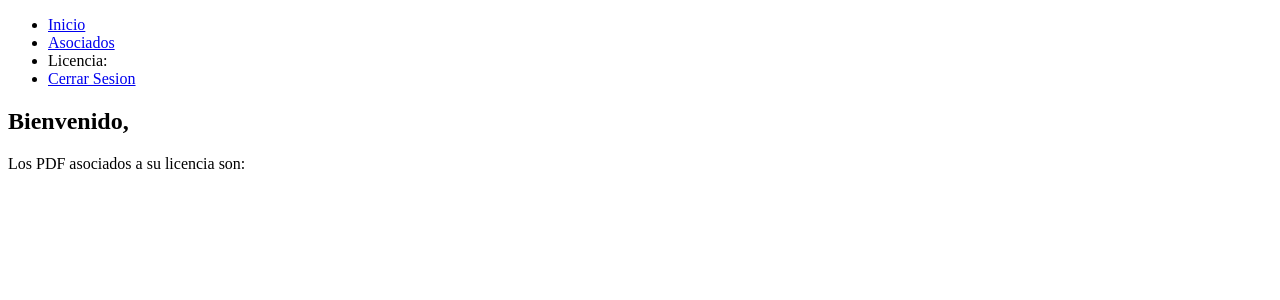
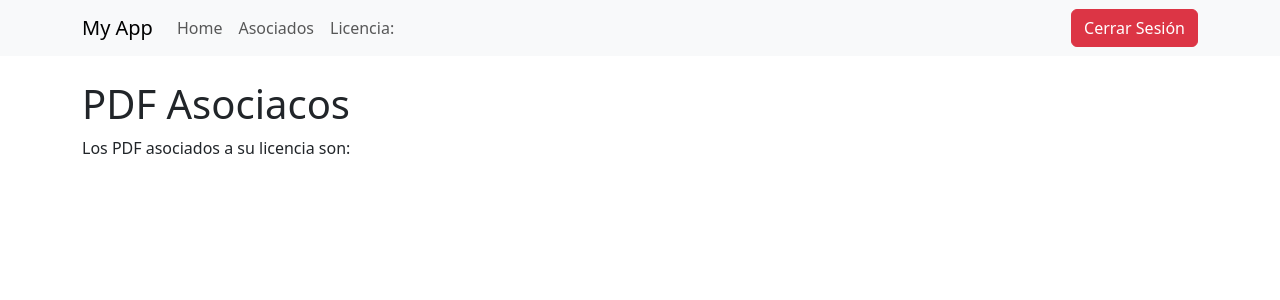
Before and after one commit to rinfasulasalle/App-de-PDF-de-Placas, a Flask app: page /asociados in a window 1280 px wide. Shown: the top 300 px of the page. Run offline with Flask 3, Linux system fonts and the light colour scheme.

Commit message:
Agregué mejore estilizacion.

```diff
--- a/templates/asociados.html
+++ b/templates/asociados.html
@@ -4,20 +4,62 @@
   <meta charset="UTF-8" />
   <meta name="viewport" content="width=device-width, initial-scale=1.0" />
   <title>{{data.titulo}}</title>
+  <!-- Bootstrap CSS -->
+  <link
+    href="https://cdn.jsdelivr.net/npm/bootstrap@5.3.0/dist/css/bootstrap.min.css"
+    rel="stylesheet"
+  />
 </head>
 <body>
-    <nav>
-        <ul>
-        <li><a href="home">Inicio</a></li>
-        <li><a href="asociados">Asociados</a></li>
-        <li>Licencia: <span id="placaMostrada"></span></li>
-        <li><a href="login" id="logout">Cerrar Sesion</a></li>
+  <nav class="navbar navbar-expand-lg navbar-light bg-light">
+    <div class="container">
+      <a class="navbar-brand" href="#">{{data.nombreApp}}</a>
+      <button
+        class="navbar-toggler"
+        type="button"
+        data-bs-toggle="collapse"
+        data-bs-target="#navbarNav"
+        aria-controls="navbarNav"
+        aria-expanded="false"
+        aria-label="Toggle navigation"
+      >
+        <span class="navbar-toggler-icon"></span>
+      </button>
+      <div
+        class="collapse navbar-collapse justify-content-between"
+        id="navbarNav"
+      >
+        <ul class="navbar-nav">
+          <li class="nav-item">
+            <a class="nav-link" href="home">Home</a>
+          </li>
+          <li class="nav-item">
+            <a class="nav-link" href="asociados">Asociados</a>
+          </li>
+          <li class="nav-item">
+            <a class="nav-link">Licencia: <span id="placaMostrada"></span></a>
+          </li>
         </ul>
-    </nav>
-  <h2>Bienvenido, <span id="placaMostrada"></span></h2>
+        <ul class="navbar-nav">
+          <li class="nav-item">
+            <button class="btn btn-danger" id="logout">
+              Cerrar Sesión <i class="bi bi-box-arrow-right"></i>
+            </button>
+          </li>
+        </ul>
+      </div>
+    </div>
+  </nav>
 
-  <p>Los PDF asociados a su licencia son:</p>
-  <ul id="pdfList"></ul>
+  <div class="container mt-4">
+    <h1>{{data.titulo}}</h1>
+
+    <p>Los PDF asociados a su licencia son:</p>
+    <ul id="pdfList" class="list-group"></ul>
+  </div>
+
+  <!-- Enlace a Bootstrap JS y Popper.js (requerido para componentes interactivos de Bootstrap) -->
+  <script src="https://cdn.jsdelivr.net/npm/bootstrap@5.3.0/dist/js/bootstrap.bundle.min.js"></script>
   <script>
     // Obtener y mostrar la placa almacenada en localStorage
     var placaIngresada = localStorage.getItem("placaIngresada");
@@ -46,6 +88,14 @@
       pdfItem.appendChild(pdfLink);
       pdfListElement.appendChild(pdfItem);
     }
+
+    document
+        .getElementById("logout")
+        .addEventListener("click", function (event) {
+          event.preventDefault();
+          localStorage.removeItem("placaIngresada");
+          window.location.href = "login";
+        });
   </script>
   </div>
 </body>
--- a/templates/login.html
+++ b/templates/login.html
@@ -4,6 +4,7 @@
     <meta charset="UTF-8" />
     <meta name="viewport" content="width=device-width, initial-scale=1.0" />
     <title>Iniciar Sesión</title>
+    <!-- Bootstrap CSS -->
     <link
       href="https://cdn.jsdelivr.net/npm/bootstrap@5.3.0/dist/css/bootstrap.min.css"
       rel="stylesheet"
@@ -42,7 +43,7 @@
 
           if (licenciasPermitidas.includes(placa)) {
             localStorage.setItem("placaIngresada", placa);
-            window.location.href = "home";
+            window.location.href = "asociados";
           } else {
             alert("Placa no válida. Inténtalo de nuevo.");
           }
```
Also changed, not shown: templates/home.html (+48 -9 lines).
